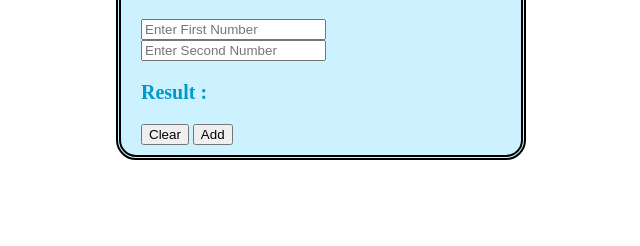
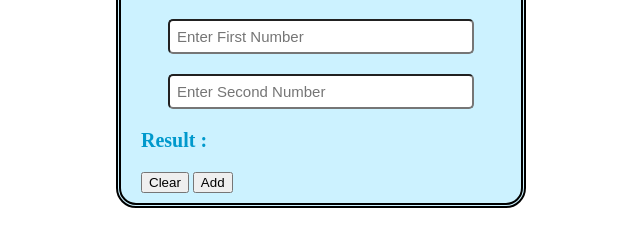
Before and after one commit to faiyankhan/DOM-Practice, a plain HTML site: page index.html in a window 1280 px wide. Shown: the part 146-392 px from the top of the page, without its empty margins (319-959 px from the left). Drawn offline with Linux system fonts and the light colour scheme.

Commit message:
Width and padding added for Input Box 1

```diff
--- a/styles.css
+++ b/styles.css
@@ -13,6 +13,15 @@
     text-align: center;
 }
 
+.num-input{
+    width: 80%;
+    display: block;
+    margin: 20px auto;
+    font-size: 15px;
+    padding: 7px;
+    border-radius: 5px;
+}
+
 .text-result{
     font-size: 20px;
     font-weight: bold;
```
